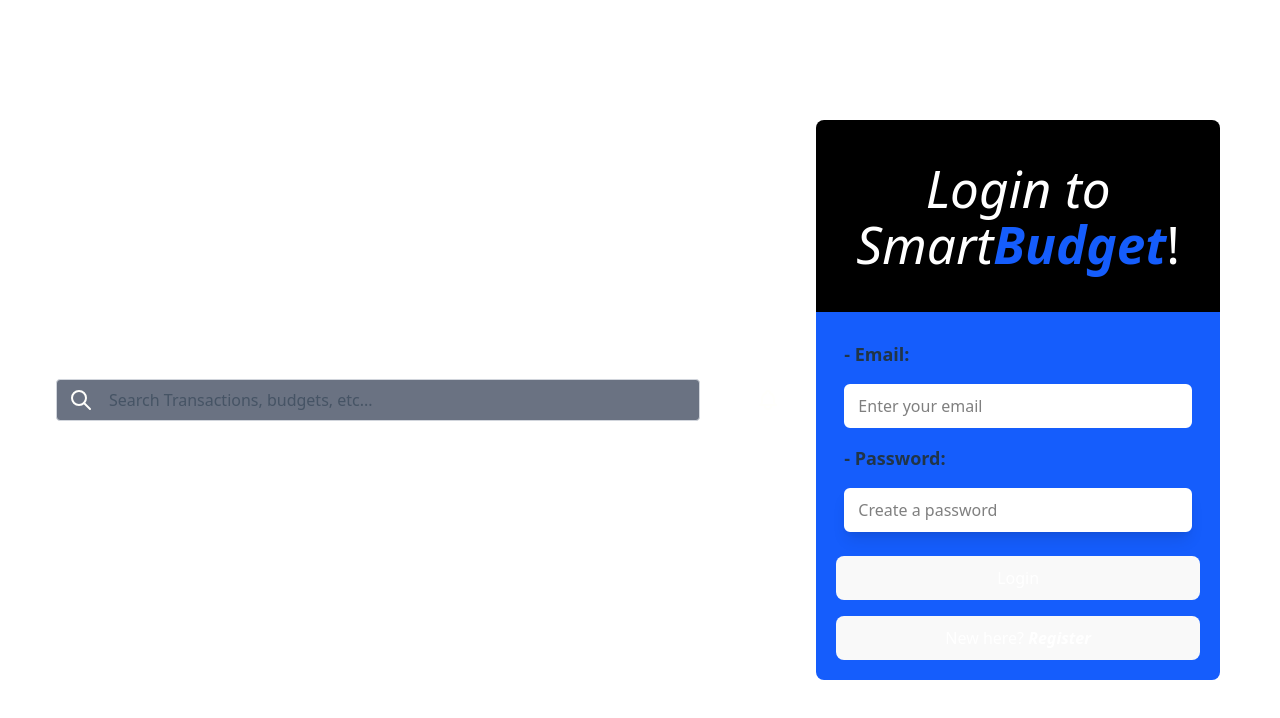
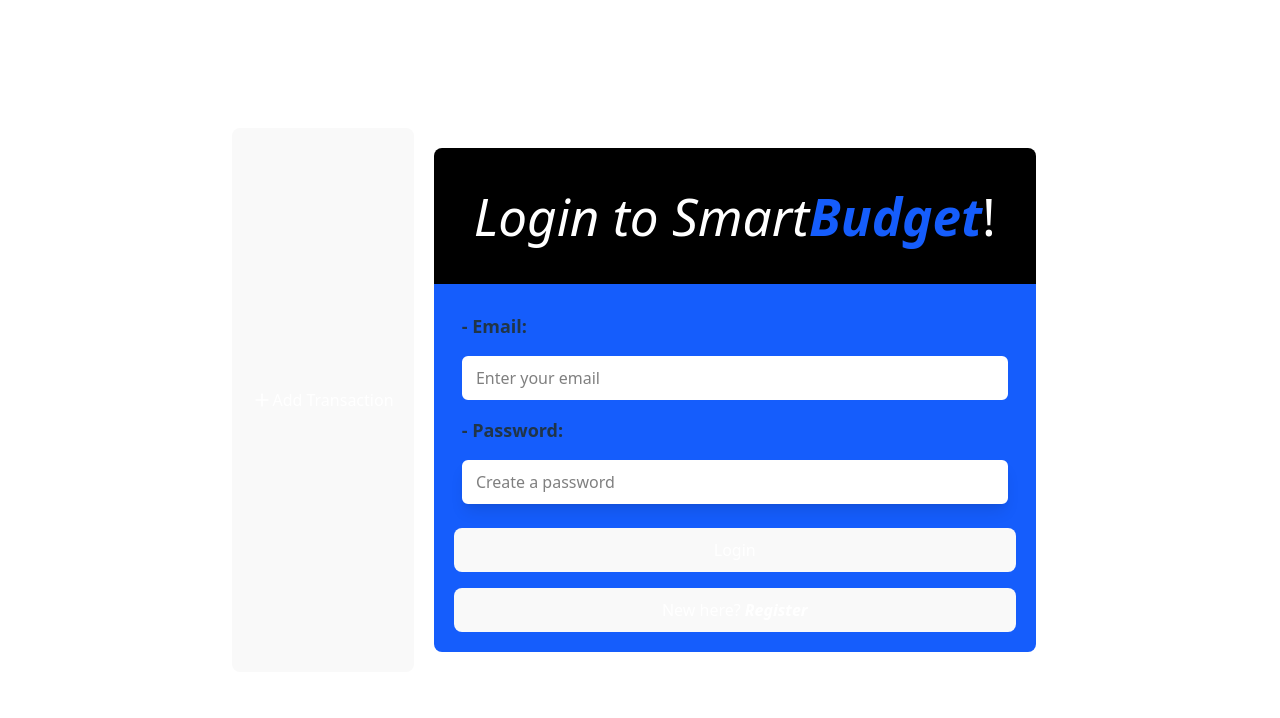
Before and after one commit to joster1697/smart-budget, a React (Vite) app in the folder client/: page /login in a window 1280 px wide. Shown: the top 718 px of the page. Built offline with nearby package versions, Linux system fonts and the light colour scheme.

Commit message:
AddTransactionBtn added to UI components

```diff
--- a/client/package.json
+++ b/client/package.json
@@ -10,6 +10,7 @@
     "preview": "vite preview"
   },
   "dependencies": {
+    "@tabler/icons-react": "^3.35.0",
     "@tailwindcss/vite": "^4.1.4",
     "react": "^19.0.0",
     "react-dom": "^19.0.0",
--- a/client/src/App.tsx
+++ b/client/src/App.tsx
@@ -5,12 +5,14 @@
 import Sidebar from "./components/menus/Sidebar.jsx";
 import Footer from "./components/menus/Footer.jsx";
 import Searchbar from "./components/menus/Searchbar.jsx";
+import AddTransactionBtn from "./components/ui/buttons/AddTransactionBtn.jsx"
 
 function App() {
   return (
     <section className="app-layout">
       {/* <Sidebar /> */}
-      <Searchbar/>
+      {/* <Searchbar/> */}
+      <AddTransactionBtn/>
       {/* <Footer/> */}
       <main>
         <Routes>
--- /dev/null
+++ b/client/src/components/ui/buttons/AddTransactionBtn.jsx
@@ -0,0 +1,11 @@
+import { IconPlus } from '@tabler/icons-react';
+
+function AddTransactionBtn() {
+    return (
+        <button className="add-transaction-btn flex ml-2 font-medium items-center px-4 py-2 bg-blue-600 text-white rounded hover:bg-blue-700 transition-colors">
+            <IconPlus size={20} /> Add Transaction
+        </button>
+    );
+}
+
+export default AddTransactionBtn;
```
Also changed, not shown: 1 other file (tests, documents, lock files or other folders).
